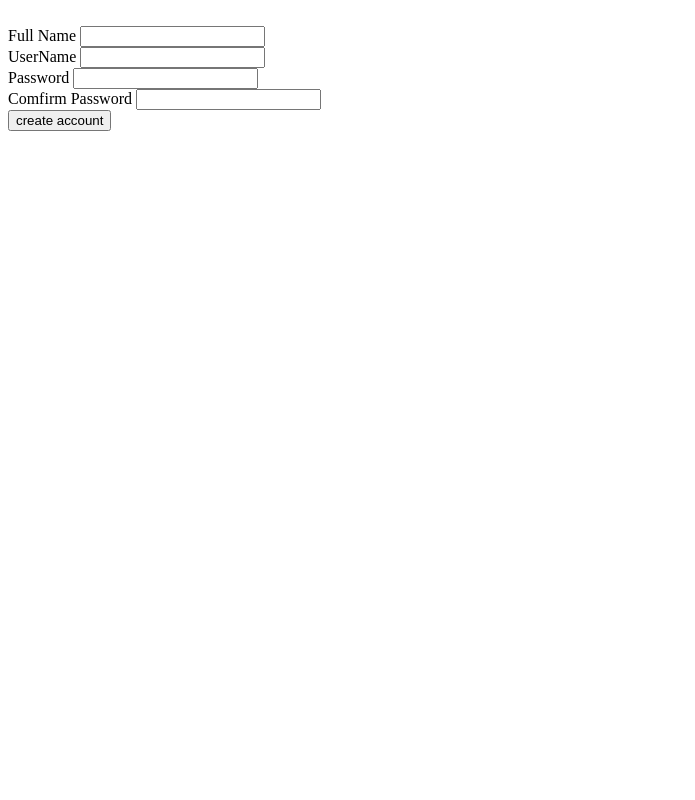
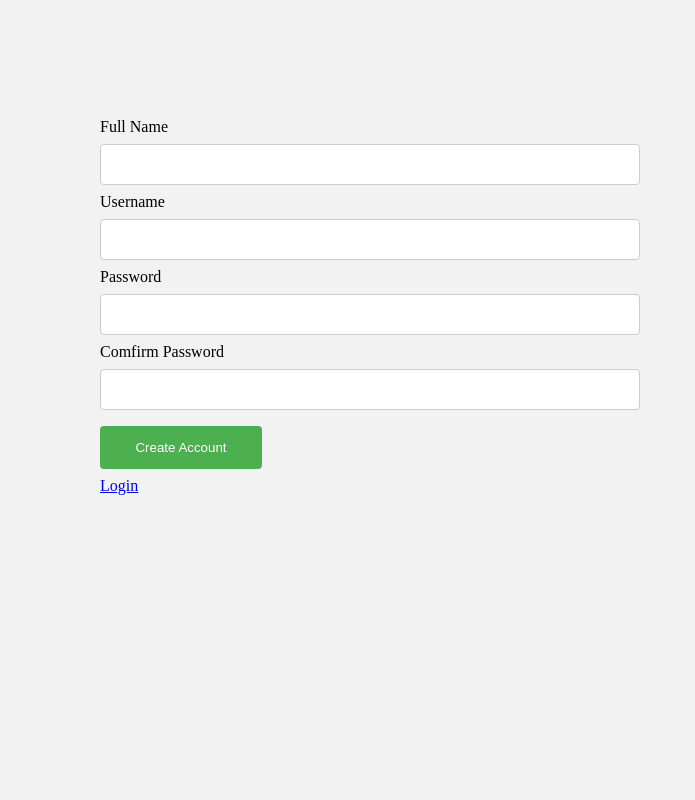
Before and after one commit to Kandongwe/Conquest_webapp, a Python web app: template flask-app/templates/signup.html in a window 1280 px wide. Shown: the whole page, without its empty margins (0-695 px from the left). Run offline with Jinja, Linux system fonts and the light colour scheme; the template is opened without the code that fills it, so the values that code supplies are empty.

Commit message:
Added different button style

```diff
--- a/flask-app/templates/signup.html
+++ b/flask-app/templates/signup.html
@@ -1,13 +1,23 @@
 <html>
-<head>
-    <title>USer Signup</title>
+<head lang="en">
+    <meta charset="UTF-8" />
+    <meta name="viewport" content="width=device-width, initial-scale=1.0" />
+    <meta http-equiv="X-UA-Compatible" content="ie=edge" />
+    <link href="https://fonts.googleapis.com/css?family=Montserrat" rel="stylesheet">
+
+    <link rel="stylesheet" href="./static/style.css" />
+
+    <title>User Signup</title>
 </head>
 
-<body>
+<body class="signup">
+    <div class="container">
         <br />
-    <!-- Message dispaly to the screen-->
+        <!-- Message dispaly to the after account registration -->
         {% if error%}
             <p>{{ error }}</p>
+            <p>{{ p1 }}</p>
+            <p>{{ p2 }}</p>
         {% endif %}
 
         {% if msg %}
@@ -15,13 +25,14 @@
         {% endif %}
 
         <form action="signup" method="post">
+            <div cl
             <div>
                 <label>Full Name</label>
                 <input type="text" name="uname" />
             </div>
 
             <div>
-            <label>UserName</label>
+                <label>Username</label>
                 <input type="text" name="username" />
             </div>
 
@@ -36,7 +47,12 @@
             </div>
 
             <div>
-            <input type="submit" name="submit" value="create account" />
+                <input type="submit" name="submit" value="Create Account" />
             </div>
 
+            <div class="btn">
+                <a href="/login"> Login</a>
+            </div>
         </form>
+    </div>
+</body>
```
Lines whose indentation alone changed are shown as unchanged.
